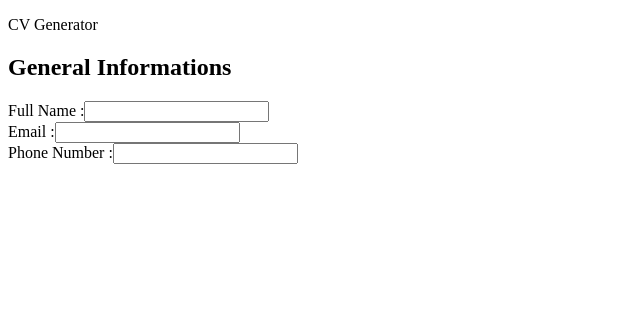
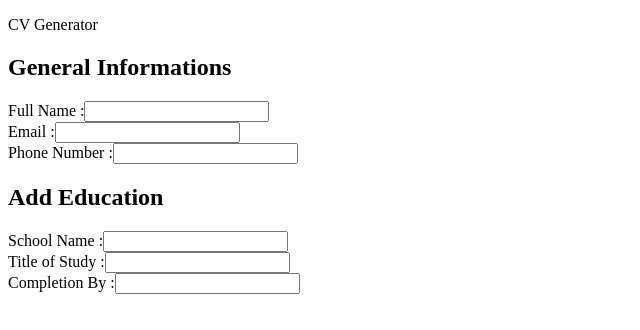
Before and after one commit to MewKay/cv-application, a React (Vite) app: page / in a window 1280 px wide. Shown: the top 330 px of the page, without its empty margins (0-640 px from the left). Built offline with nearby package versions, Linux system fonts and the light colour scheme.

Commit message:
Create Education section

```diff
--- a/src/components/EditSection.jsx
+++ b/src/components/EditSection.jsx
@@ -1,9 +1,11 @@
+import Education from "./Education";
 import GeneralInfo from "./GeneralInfo";
 
 function EditSection() {
   return (
     <div className="edit-section">
       <GeneralInfo />
+      <Education />
     </div>
   );
 }
--- /dev/null
+++ b/src/components/Education.jsx
@@ -0,0 +1,29 @@
+function Education() {
+  const inputClassName = "education-input";
+  const schoolNameInputId = "school-name-input";
+  const studyTitleInputId = "study-title-input";
+  const endDateInputId = "end-date-input";
+
+  return (
+    <section id="education-section">
+      <h2>Add Education</h2>
+
+      <div className={inputClassName}>
+        <label htmlFor={schoolNameInputId}>School Name :</label>
+        <input id={schoolNameInputId} type="text" required></input>
+      </div>
+
+      <div className={inputClassName}>
+        <label htmlFor={studyTitleInputId}>Title of Study :</label>
+        <input id={studyTitleInputId} type="text" required></input>
+      </div>
+
+      <div className={inputClassName}>
+        <label htmlFor={endDateInputId}>Completion By :</label>
+        <input id={endDateInputId} type="text" required></input>
+      </div>
+    </section>
+  );
+}
+
+export default Education;
```
